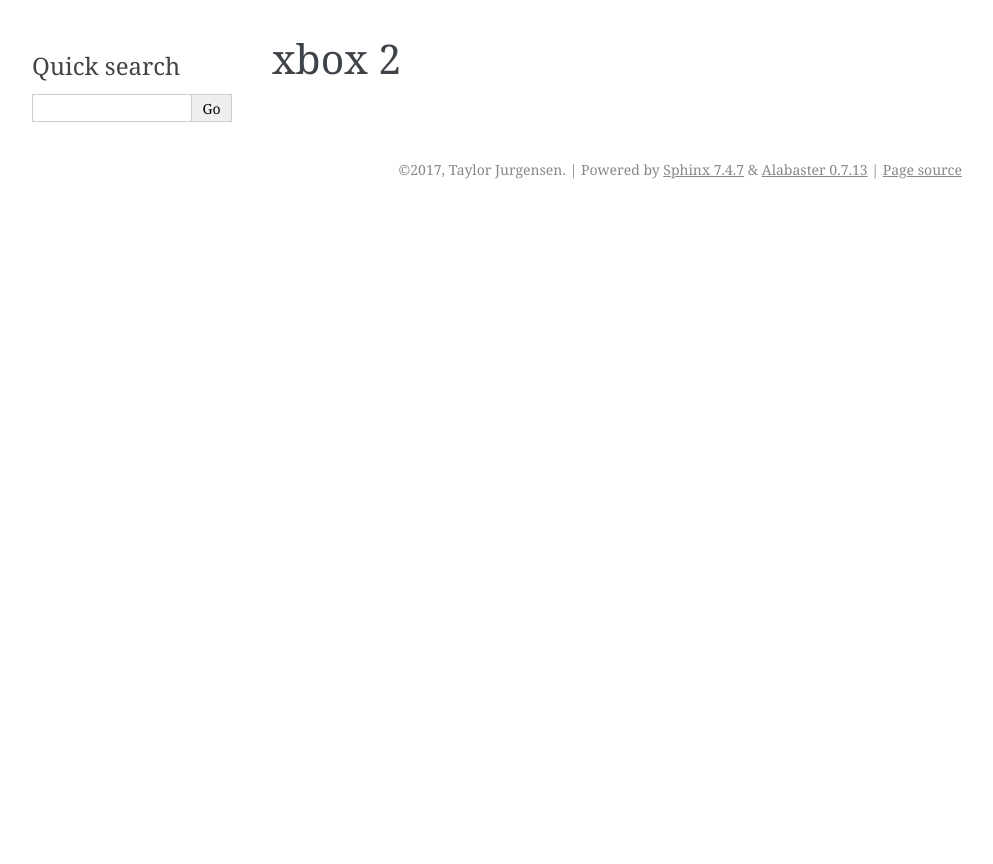
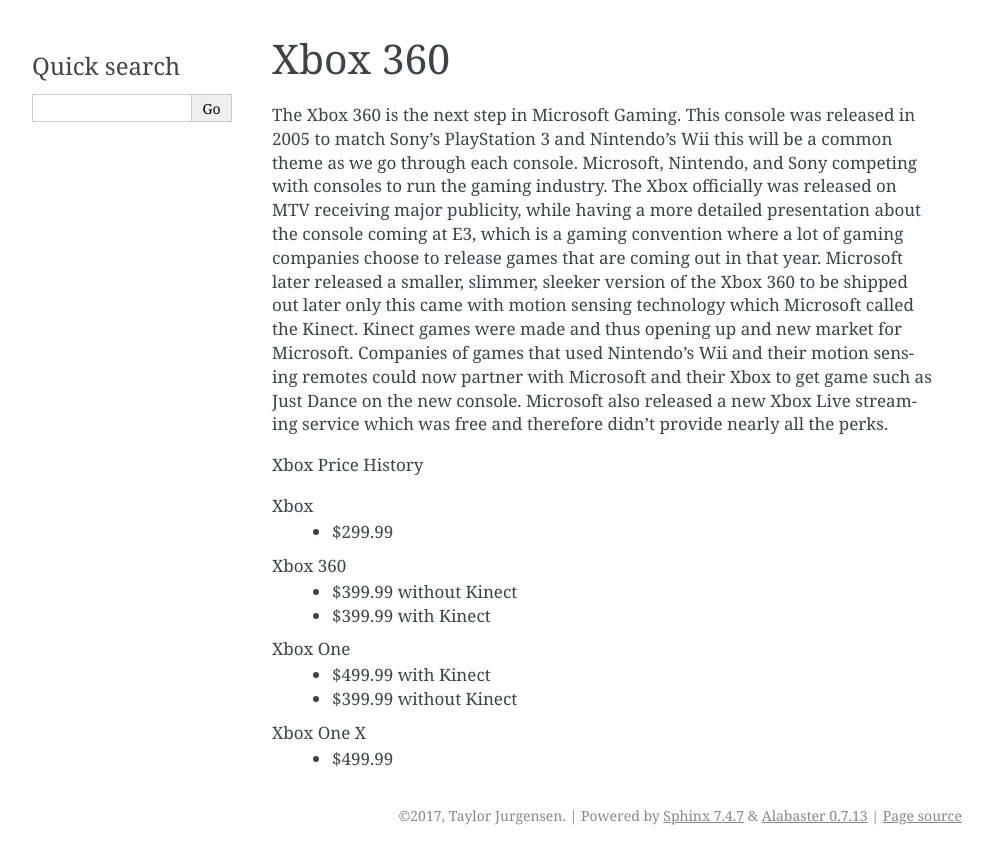
Before and after one commit to Zeniwow/video_games_final, a Sphinx documentation site: the page built from source/xbox2/index.rst, in a window 1280 px wide. Shown: the top 864 px of the page, without its empty margins (148-1141 px from the left). Built offline with Sphinx 7.4.7, drawn with Linux system fonts in a browser that asks for light colours.

Commit message:
Added text to the first tow xbox pages as well as added a table and a bulleted list. Also added a link to the fourth page

```diff
--- a/source/xbox2/index.rst
+++ b/source/xbox2/index.rst
@@ -1,2 +1,26 @@
-xbox 2
-======
+Xbox 360
+========
+
+The Xbox 360 is the next step in Microsoft Gaming. This console was released in 2005 to match Sony’s PlayStation 3 and
+Nintendo’s Wii this will be a common theme as we go through each console. Microsoft, Nintendo, and Sony competing with
+consoles to run the gaming industry. The Xbox officially was released on MTV receiving major publicity, while having a
+more detailed presentation about the console coming at E3, which is a gaming convention where a lot of gaming companies
+choose to release games that are coming out in that year. Microsoft later released a smaller, slimmer, sleeker version
+of the Xbox 360 to be shipped out later only this came with motion sensing technology which Microsoft called the Kinect.
+Kinect games were made and thus opening up and new market for Microsoft. Companies of games that used Nintendo’s Wii and
+their motion sensing remotes could now partner with Microsoft and their Xbox to get game such as Just Dance on the new
+console. Microsoft also released a new Xbox Live streaming service which was free and therefore didn’t provide nearly
+all the perks.
+
+Xbox Price History
+
+Xbox
+    * $299.99
+Xbox 360
+    * $399.99 without Kinect
+    * $399.99 with Kinect
+Xbox One
+    * $499.99 with Kinect
+    * $399.99 without Kinect
+Xbox One X
+    * $499.99
--- a/source/xbox3/index.rst
+++ b/source/xbox3/index.rst
@@ -1,2 +1,4 @@
-xbox 3
-======
+Xbox One
+========
+
+The xbox one is a newer console in which Microsoft drifted away from their all black models and released a white modle.
```
Also changed, not shown: source/xbox/index.rst (+24 -2 lines), source/xbox4/index.rst (+6 -2 lines).
